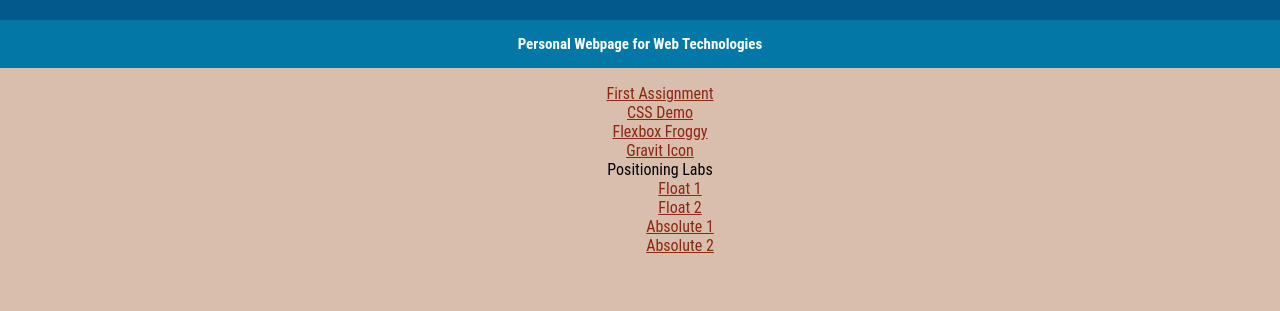
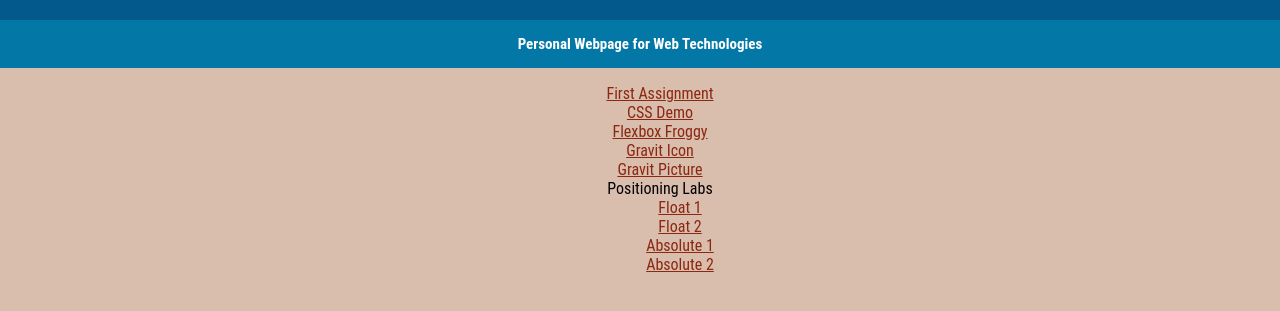
Before and after one commit to orossh/ifsc-1310-fall-2021-01, a plain HTML site: page index.html in a window 1280 px wide. Shown: the part 111-422 px from the top of the page. Drawn offline with Linux system fonts and the light colour scheme.

Commit message:
Added my picture from gravit

```diff
--- a/index.html
+++ b/index.html
@@ -26,6 +26,7 @@
       <li><a href="css-demo/index.html">CSS Demo</a></li>
       <li><a href="vegetables/assets/img/frogs.png">Flexbox Froggy</a></li>
       <li><a href="vegetables/assets/img/logo4web.jpeg">Gravit Icon</a></li>
+      <li><a href="vegetables/assets/img/capyfromabove.jpeg">Gravit Picture</a></li>
       <li>Positioning Labs</li>
         <ul>
           <li><a href="positioning-lab/float-1.html">Float 1</a></li>
```
Also changed, not shown: vegetables/assets/img/capyfromabove.jpeg (added).
